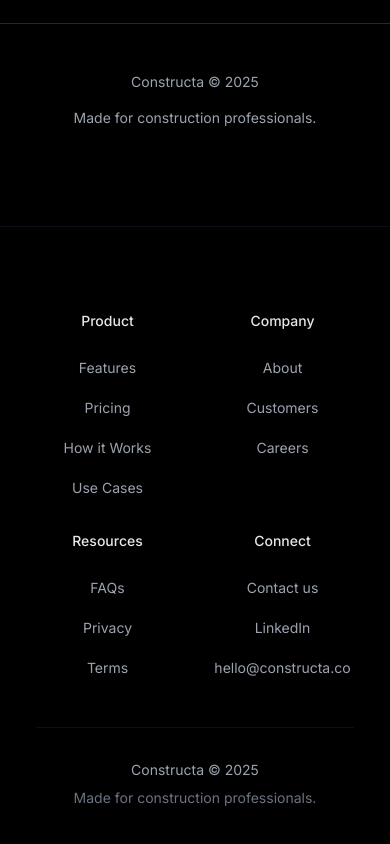
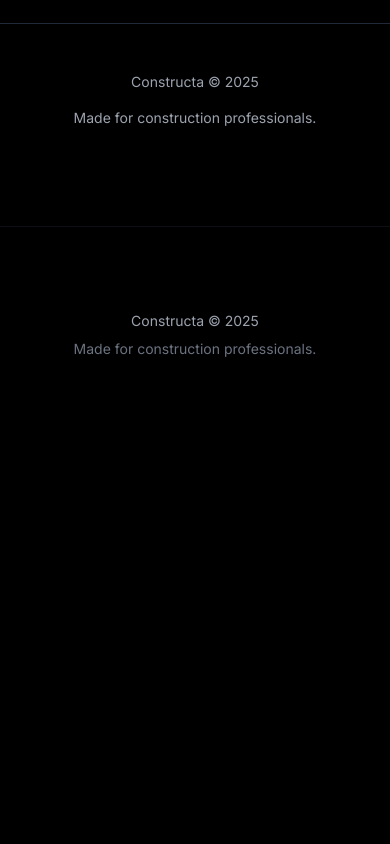
Before and after one commit to constructa-co/constructa-landing, a Next.js app: page / in a window 390 px wide. Shown: the part 5820-6664 px from the top of the page. After the commit the page ends 6263 px from the top, so only its background shows below. Built offline with nearby package versions, Linux system fonts and the light colour scheme.

Commit message:
Simplify header and footer components to match landing page design

```diff
--- a/src/components/Footer.tsx
+++ b/src/components/Footer.tsx
@@ -3,108 +3,10 @@
 const Footer = () => {
   return (
     <footer className="border-t border-gray-800/40 bg-black">
-      <div className="max-w-7xl mx-auto px-4 md:px-8 py-16 md:py-24">
-        <div className="grid grid-cols-2 md:grid-cols-4 gap-8 md:gap-12 mb-12 md:mb-16">
-          {/* Product Column */}
-          <div className="space-y-6">
-            <h3 className="text-sm font-medium text-gray-200">Product</h3>
-            <ul className="space-y-4">
-              <li>
-                <a href="#" className="text-sm text-gray-400 hover:text-white transition-colors">
-                  Features
-                </a>
-              </li>
-              <li>
-                <a href="#" className="text-sm text-gray-400 hover:text-white transition-colors">
-                  Pricing
-                </a>
-              </li>
-              <li>
-                <a href="#" className="text-sm text-gray-400 hover:text-white transition-colors">
-                  How it Works
-                </a>
-              </li>
-              <li>
-                <a href="#" className="text-sm text-gray-400 hover:text-white transition-colors">
-                  Use Cases
-                </a>
-              </li>
-            </ul>
-          </div>
-
-          {/* Company Column */}
-          <div className="space-y-6">
-            <h3 className="text-sm font-medium text-gray-200">Company</h3>
-            <ul className="space-y-4">
-              <li>
-                <a href="#" className="text-sm text-gray-400 hover:text-white transition-colors">
-                  About
-                </a>
-              </li>
-              <li>
-                <a href="#" className="text-sm text-gray-400 hover:text-white transition-colors">
-                  Customers
-                </a>
-              </li>
-              <li>
-                <a href="#" className="text-sm text-gray-400 hover:text-white transition-colors">
-                  Careers
-                </a>
-              </li>
-            </ul>
-          </div>
-
-          {/* Resources Column */}
-          <div className="space-y-6">
-            <h3 className="text-sm font-medium text-gray-200">Resources</h3>
-            <ul className="space-y-4">
-              <li>
-                <a href="#" className="text-sm text-gray-400 hover:text-white transition-colors">
-                  FAQs
-                </a>
-              </li>
-              <li>
-                <a href="#" className="text-sm text-gray-400 hover:text-white transition-colors">
-                  Privacy
-                </a>
-              </li>
-              <li>
-                <a href="#" className="text-sm text-gray-400 hover:text-white transition-colors">
-                  Terms
-                </a>
-              </li>
-            </ul>
-          </div>
-
-          {/* Connect Column */}
-          <div className="space-y-6">
-            <h3 className="text-sm font-medium text-gray-200">Connect</h3>
-            <ul className="space-y-4">
-              <li>
-                <a href="#" className="text-sm text-gray-400 hover:text-white transition-colors">
-                  Contact us
-                </a>
-              </li>
-              <li>
-                <a href="#" className="text-sm text-gray-400 hover:text-white transition-colors">
-                  LinkedIn
-                </a>
-              </li>
-              <li>
-                <a href="mailto:hello@constructa.co" className="text-sm text-gray-400 hover:text-white transition-colors">
-                  hello@constructa.co
-                </a>
-              </li>
-            </ul>
-          </div>
-        </div>
-
-        {/* Bottom Section */}
-        <div className="flex flex-col items-center pt-8 border-t border-gray-800/40">
-          <div className="text-center space-y-2">
-            <p className="text-sm text-gray-400">Constructa © 2025</p>
-            <p className="text-sm text-gray-500">Made for construction professionals.</p>
-          </div>
+      <div className="max-w-7xl mx-auto px-4 md:px-8 py-16">
+        <div className="text-center space-y-2">
+          <p className="text-sm text-gray-400">Constructa © 2025</p>
+          <p className="text-sm text-gray-500">Made for construction professionals.</p>
         </div>
       </div>
     </footer>
```
